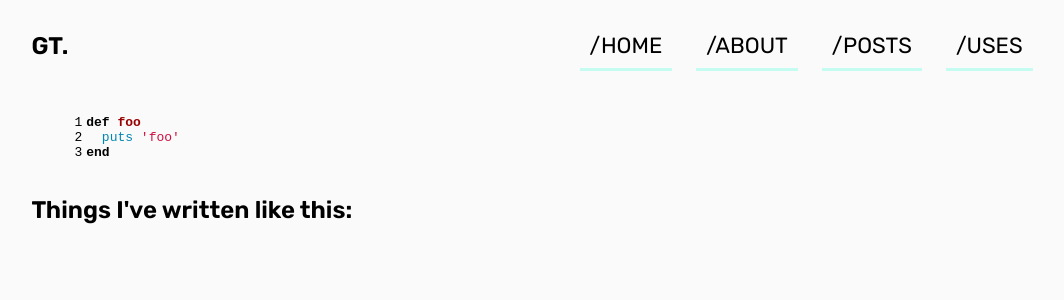
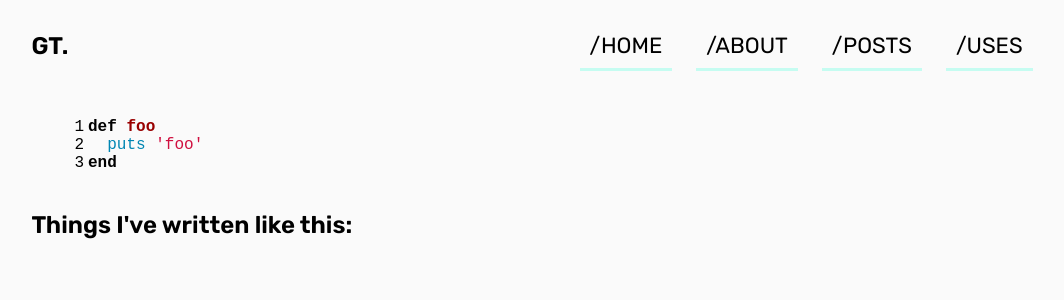
Before and after one commit to georgepstaylor/gpst, a Jekyll site: the page built from _posts/2021-01-27-Webhooks for automation.md, in a window 1280 px wide. Shown: the top 300 px of the page, without its empty margins (103-1167 px from the left). Built offline with Jekyll 4.4.1, drawn with Linux system fonts in a browser that asks for light colours; nearby versions of some CDN libraries.

Commit message:
font size

```diff
--- a/assets/github.css
+++ b/assets/github.css
@@ -59,3 +59,5 @@
 .highlight .vg { color: #008080 } /* Name.Variable.Global */
 .highlight .vi { color: #008080 } /* Name.Variable.Instance */
 .highlight .il { color: #009999 } /* Literal.Number.Integer.Long */
+
+.highlight { font-size: 16px;}
```
